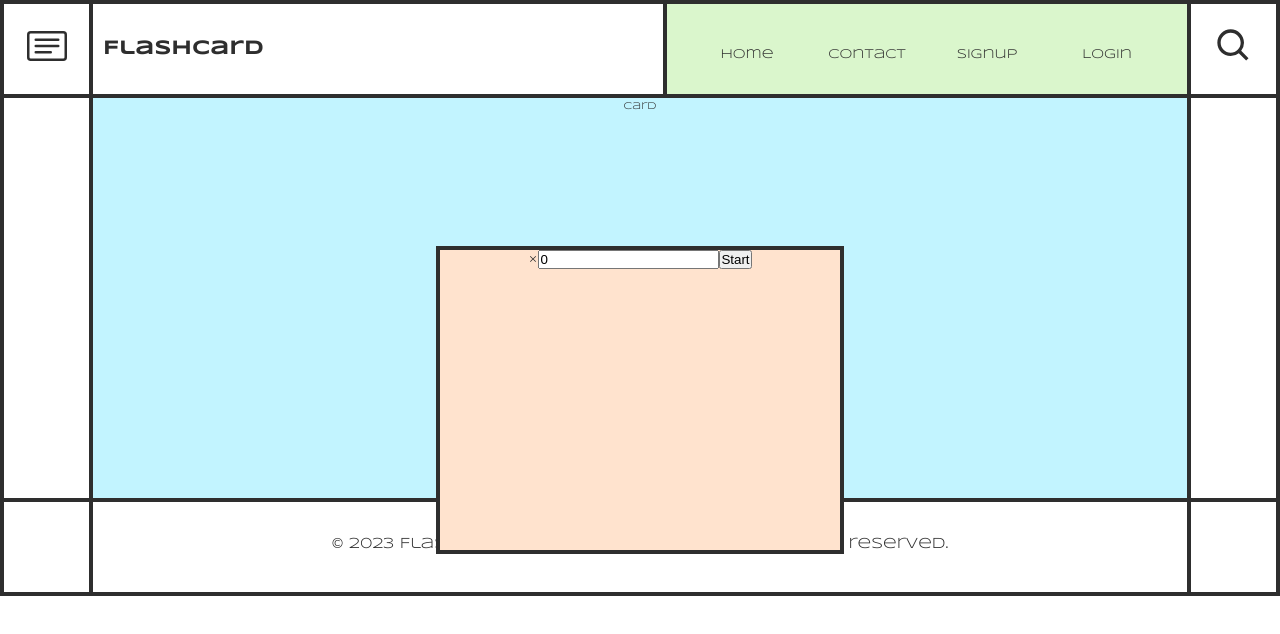
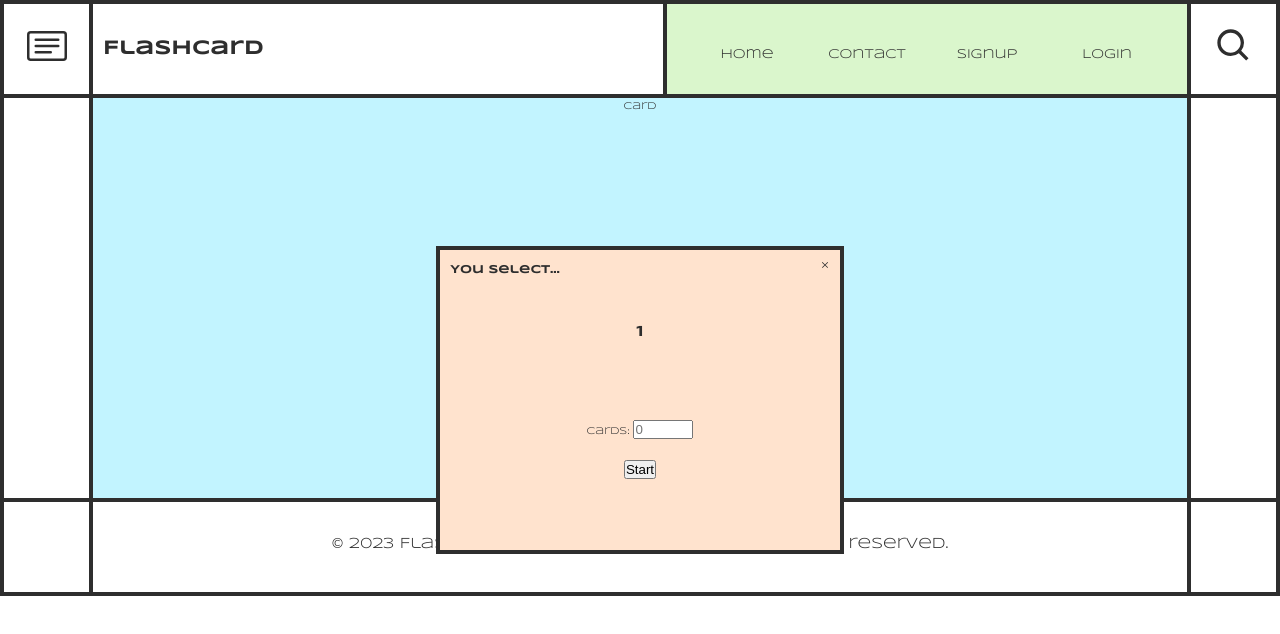
Before and after one commit to CarlSmoky/flashcard_client, a React (Create React App) app: page /deck/1 in a window 1280 px wide. Shown: the top 634 px of the page. Built offline with nearby package versions, Linux system fonts and the light colour scheme; no server answers.

Commit message:
Add handleSubmit and onChange

```diff
--- a/src/components/DeckSettings.jsx
+++ b/src/components/DeckSettings.jsx
@@ -1,15 +1,50 @@
-import React from 'react'
+import React, { useState } from 'react'
 import styled from 'styled-components'
+import { useNavigate } from "react-router-dom";
 import { RxCross2 } from 'react-icons/rx'
 
-const DeckSettings = ({ setNumCard, id }) => {
+const DeckSettings = ({ setNumCard, deckName }) => {
+
+  const [length, setLength] = useState(0);
+  const [message, setMessage] = useState("")
+
+  const onChange = (e) => setLength(e.target.value);
+
+  const handleSubmitClick = (e) => {
+    e.preventDefault();
+    if (length === 0) setMessage("Set a number of cards here")
+    setNumCard(length);
+  }
+
+  // When cancel button clicked, back to /decklist
+  let navigate = useNavigate();
+  const routeChange = () =>{
+    let path = `/decklist`;
+    navigate(path);
+  }
+
   return (
     <Wrapper>
-      <form action="/deck/:id" type="post">
-        <h1>{id}</h1>
-        <RxCross2 />
-        <input id="number" type="number" value="0" />
-        <button type='submit'>Start</button>
+      <form onSubmit={handleSubmitClick} type="post">
+        <Header>
+          <h3>You Select...</h3>
+          <RxCross2 onClick={routeChange}/>
+        </Header>
+        <Title>{deckName}</Title>
+        <label>Cards: </label>
+        <input
+          onChange={onChange}
+          id="length"
+          type="number"
+          name="length"
+          min="0"
+          max="100"
+          placeholder="0"
+        />
+        {message && <p>{message}</p>}
+        <ButtonContainer>
+          <button type="submit">Start</button>
+        </ButtonContainer>
       </form>
     </Wrapper>
   )
@@ -29,6 +64,8 @@ const holizontal = () => {
 
 const Wrapper = styled.div`
   ${holizontal};
+  display: flex;
+  flex-direction: row;
   width: 40rem;
   height: 30rem;
   background: var(--primary-color);
@@ -36,4 +73,22 @@ const Wrapper = styled.div`
   z-index: 100;
 `
 
+const Header = styled.div`
+  display: flex;
+    flex-direction: row;
+    justify-content: space-between;
+    width: 38rem;
+    height: 5rem;
+    margin: 1rem;
+`
+
+const Title = styled.h2`
+  height: 10rem;
+`
+
+const ButtonContainer = styled.div`
+  height: 10rem;
+  margin-top: 2rem;
+`
+
 export default DeckSettings
```
